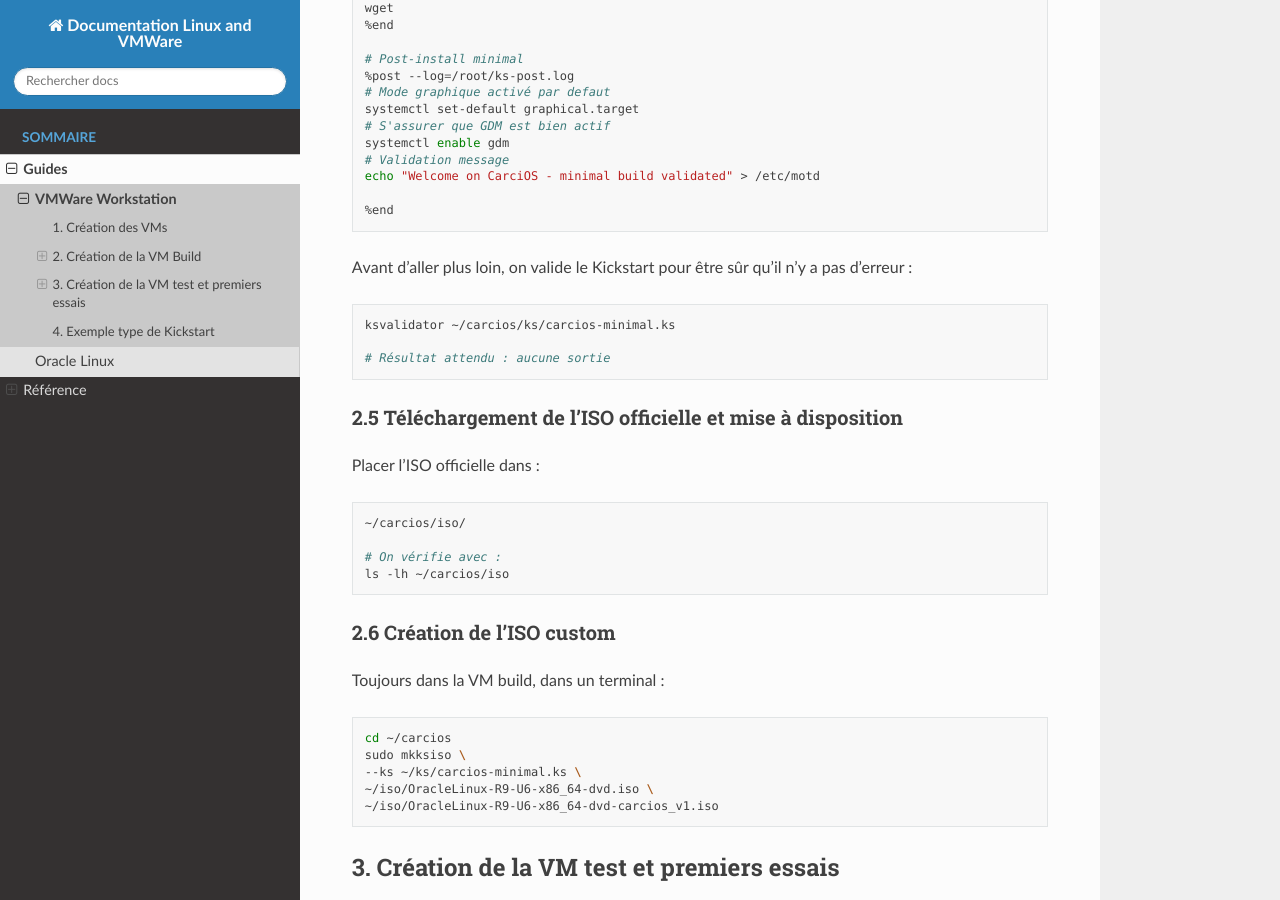
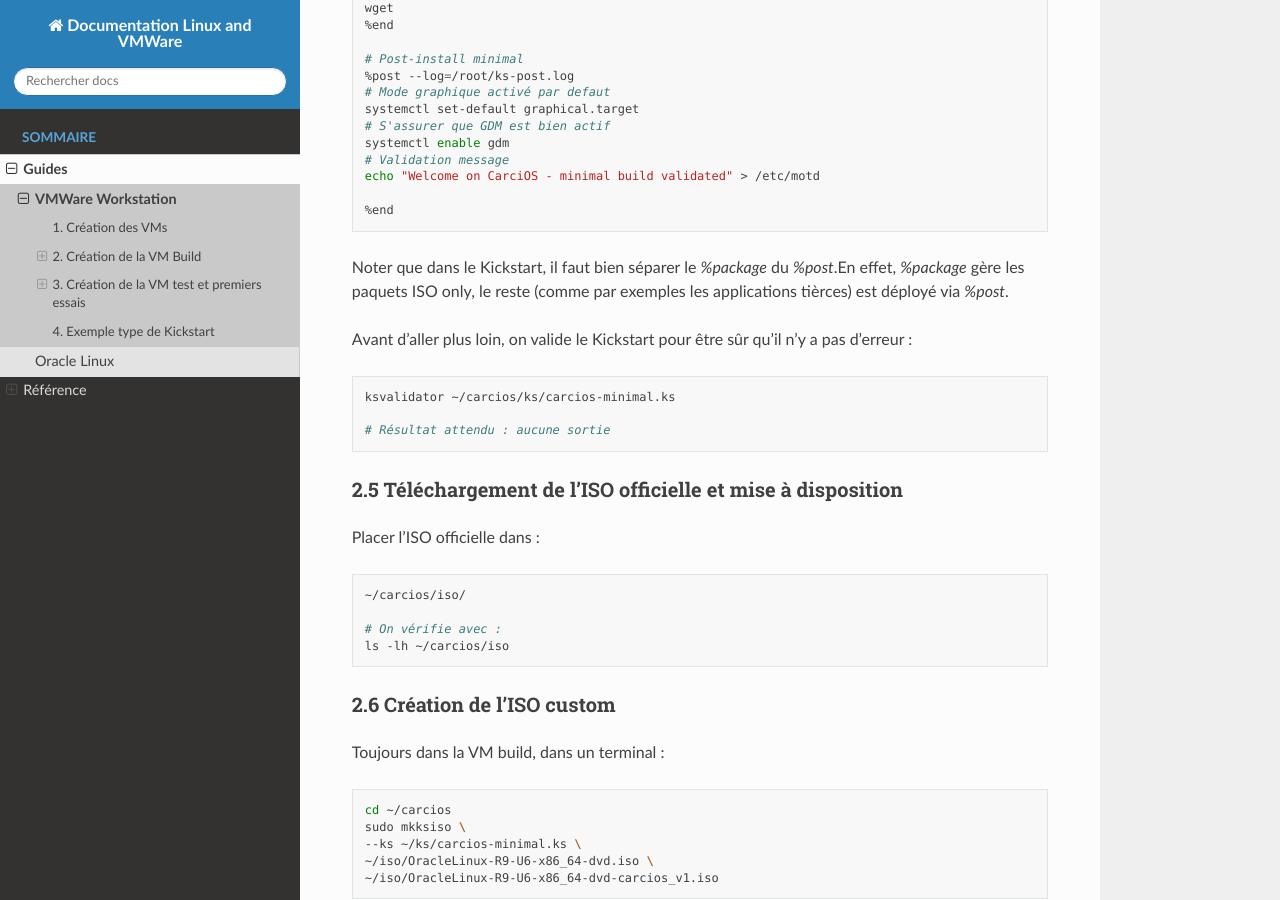
Before and after one commit to Carcinome/documentationLinuxAndVMWare, a Sphinx documentation site: the page built from docs/source/guides/vmware_workstation.rst, in a window 1280 px wide and 900 px high, scrolled down 2756 px. Built offline with Sphinx 7.4.7 and the Read the Docs theme 3.1.0, drawn with Linux system fonts in a browser that asks for light colours.

Commit message:
Modify for kickstart

```diff
--- a/docs/source/guides/vmware_workstation.rst
+++ b/docs/source/guides/vmware_workstation.rst
@@ -167,6 +167,10 @@ Dans la VM build, dans un terminal :
 
     %end
 
+Noter que dans le Kickstart, il faut bien séparer le `%package` du `%post`.\
+En effet, `%package` gère les paquets ISO only, le reste (comme par exemples les applications tièrces)
+est déployé via `%post`.
+
 Avant d'aller plus loin, on valide le Kickstart pour être sûr qu'il n'y a pas d'erreur :
 
 .. code-block:: bash
```
